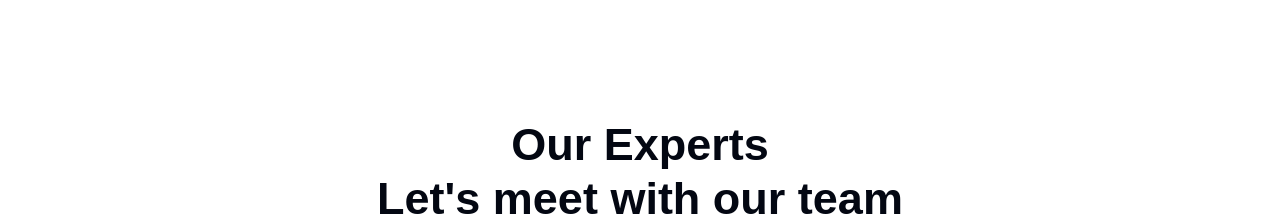
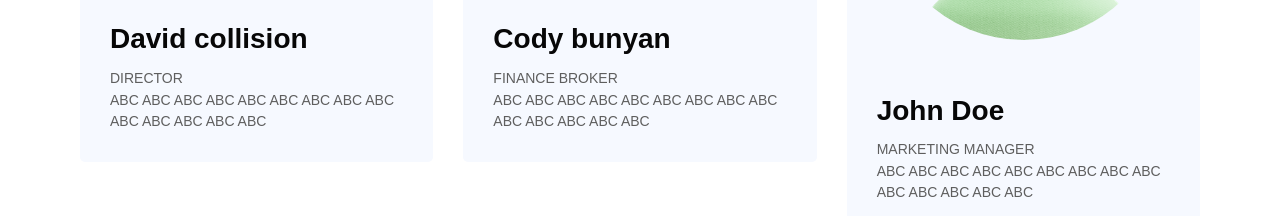
Before and after one commit to Abdullah1552/taxes, a React (Vite) app: page /about in a window 1280 px wide. Shown: the part 3971-4187 px from the top of the page. Built offline with nearby package versions, Linux system fonts and the light colour scheme.

Commit message:
- fixed team names and occupations - fixed minor component layout

```diff
--- a/src/App.tsx
+++ b/src/App.tsx
@@ -20,7 +20,7 @@ function App() {
             <Route path="/products" element={<PageLayout Team={false} />} />
             <Route path="/personal-loans" element={<PageLayout showTestimonials Team={false} />} />
             <Route path="/business-loans" element={<PageLayout showTestimonials Team={false} />} />
-            <Route path="/about" element={<PageLayout showTestimonials showWhoAreWe showFloatMeWay Team />} />
+            <Route path="/about" element={<PageLayout showTestimonials showWhoAreWe Team />} />
             <Route
               path="/partners"
               element={
--- a/src/Static/Team.tsx
+++ b/src/Static/Team.tsx
@@ -3,20 +3,20 @@ import team1 from "../components/assets/team/team1.1.png"
 import team2 from "../components/assets/team/team2.1.png"
 export const Team= [
     {
-      name: "John Doe",
-      role: "CEO",
+      name: "David collision",
+      role: "director",
       description:"abc abc abc abc abc abc abc abc abc abc abc abc abc abc ",
       image: team1,
     },
     {
-      name: "Robert Smith",
-      role: "CTO",
+      name: "Cody bunyan",
+      role: "finance broker",
       description:"abc abc abc abc abc abc abc abc abc abc abc abc abc abc ",
       image: team2,
     },
     {
       name: "John Doe",
-      role: "CFO",
+      role: "marketing Manager",
       description:"abc abc abc abc abc abc abc abc abc abc abc abc abc abc ",
       image: team,
     }
```
